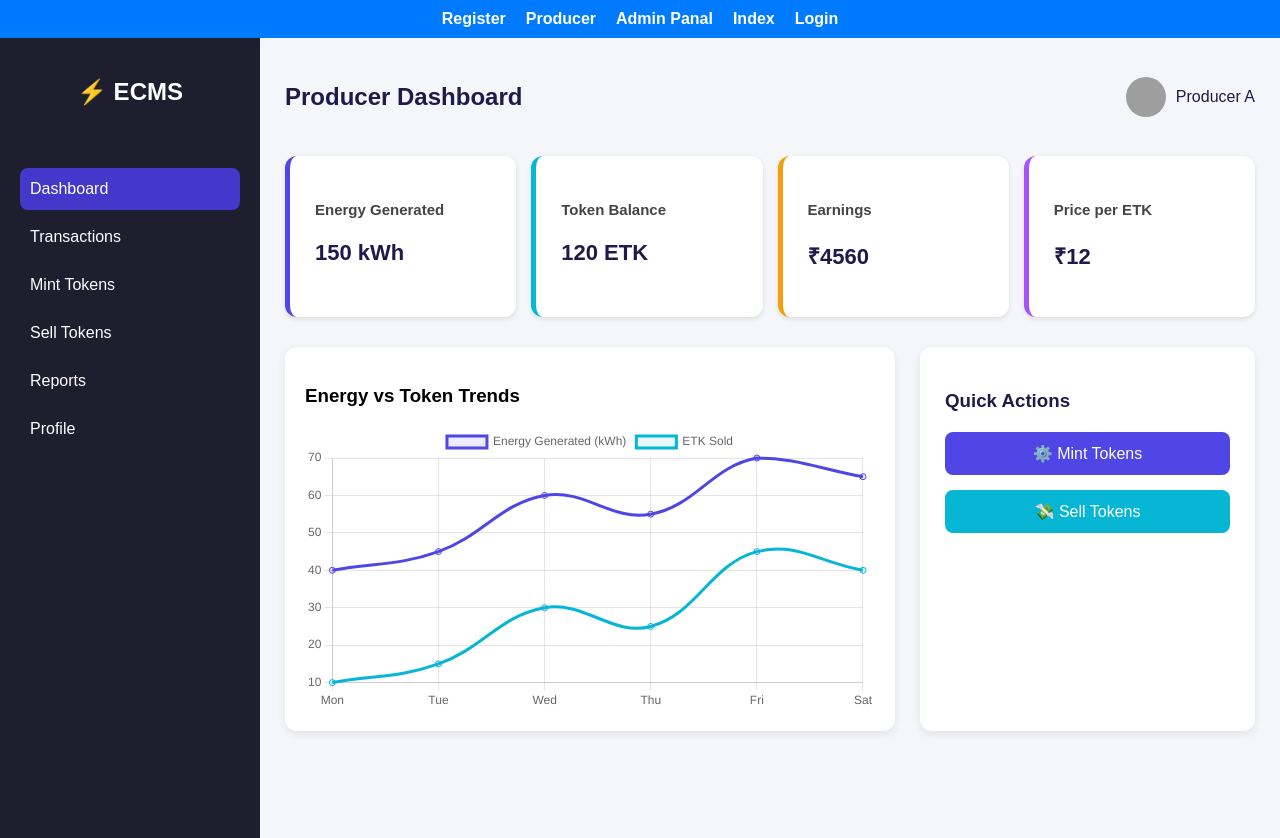
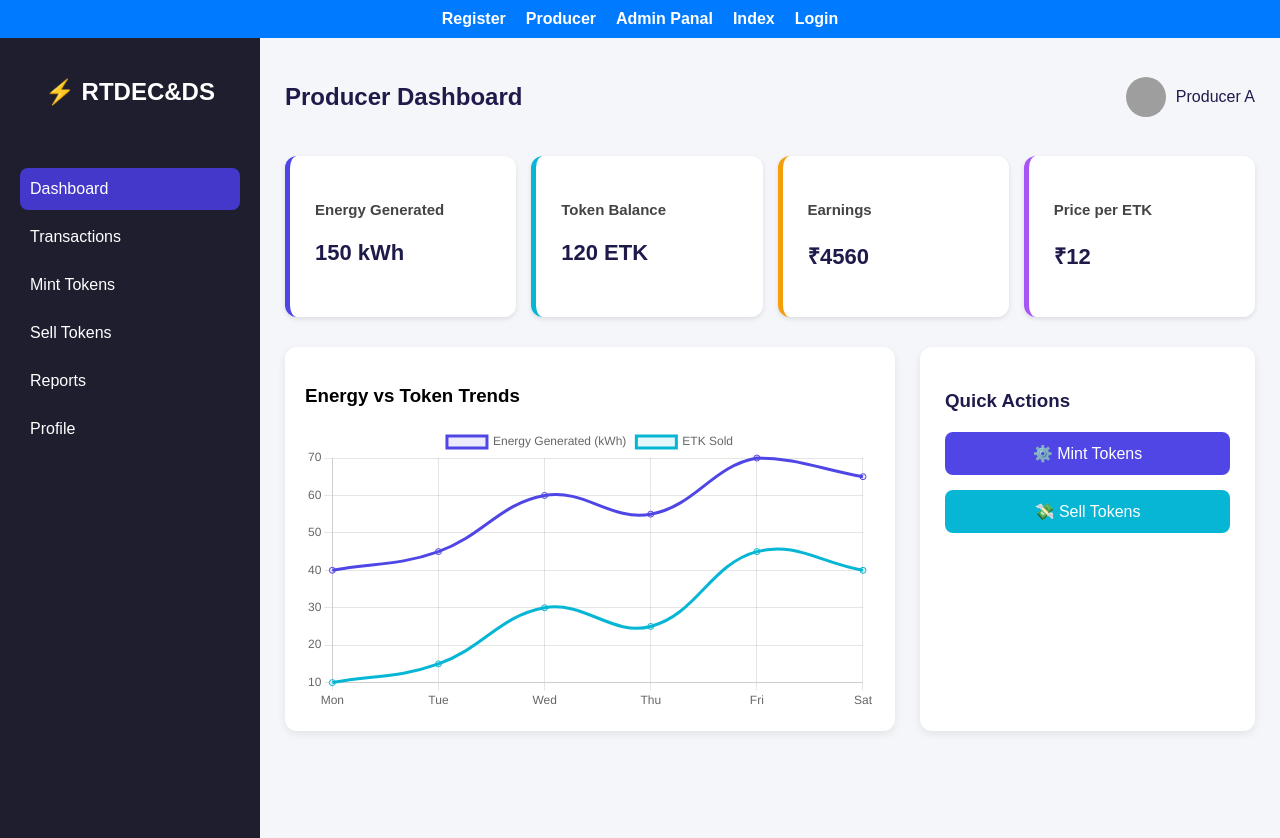
Before and after one commit to Team524342/Decentralized-Electricity-Credit-and-Trading-System, a React (Create React App) app in the folder dects/: page /producer in a window 1280 px wide. Built offline with nearby package versions, Linux system fonts and the light colour scheme; grey boxes are pictures that could not be loaded; the HTML template or start-up script is replaced by a standard one.

Commit message:
update in producer page

```diff
--- a/dects/src/pages/ProducerDashboard.jsx
+++ b/dects/src/pages/ProducerDashboard.jsx
@@ -66,7 +66,7 @@ function ProducerDashboard() {
     <div className="producer-dashboard">
       {/* Sidebar */}
       <aside className="sidebar">
-        <h2>⚡ ECMS</h2>
+        <h2>⚡ RTDEC&DS</h2>
         <ul>
           <li className="active">Dashboard</li>
           <li>Transactions</li>
```
